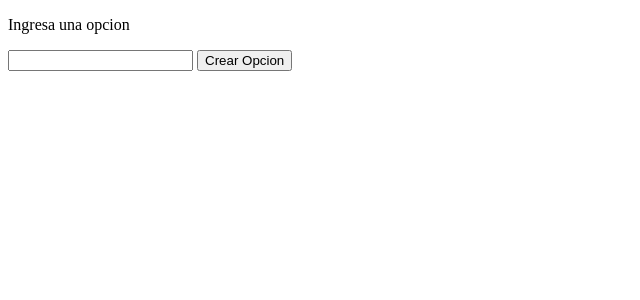
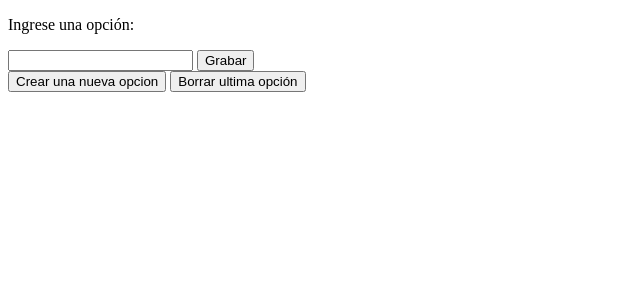
Before and after one commit to ealvan/django_project, a Django app: page /encuestas/1/crear_opcion/ in a window 1280 px wide. Shown: the part 52-352 px from the top of the page, without its empty margins (0-640 px from the left). Run offline with Django 3.2, Linux system fonts and the light colour scheme; data comes from the database, SQL or seed files in the repository; both versions use the stored data as it was after the commit.

Commit message:
Se agrego la opcion de porder agregar opciones para las encuestas, sin tener que recargar la pagina

```diff
--- a/final_project/encuestas/templates/base.html
+++ b/final_project/encuestas/templates/base.html
@@ -5,6 +5,8 @@
                         {% block title %}
                         {% endblock %}
                 </title>
+		{% block head %}
+		{% endblock %}
         </head>
         <body>
 		<nav>
--- a/final_project/encuestas/templates/encuestas/crear_opcion.html
+++ b/final_project/encuestas/templates/encuestas/crear_opcion.html
@@ -1,13 +1,41 @@
 {% extends 'base.html'%}
+
 {% block title %}
-Crear Opcion
+  Creando Opción
 {% endblock %}
+
+{% block head %}
+  <script>
+    window.addEventListener("load", inicio);
+    function inicio(){
+      document.getElementById("crearOpcion").addEventListener("click", crearOpcion);
+      document.getElementById("borrarUltimo").addEventListener("click", borrarUltimo);
+    }
+    function crearOpcion(){
+      var parrafo = document.createElement("p");
+      var texto = document.createTextNode(document.getElementById("texto").value);
+      parrafo.appendChild(texto);
+      var cont = document.getElementById("div1");
+      cont.appendChild(parrafo);
+    }
+    function borrarUltimo(){
+      var cont = document.getElementById("div1");
+      var hijo = cont.lastChild;
+      cont.removeChild(hijo);
+    }
+  </script>
+{% endblock %}
+
 {% block body %}
-	<p>Ingresa una opcion</p>
+  <p>Ingrese una opción:</p>
+  <form action="{% url 'encuestas:crear_opcion' pregunta.id  %}" method="POST">{% csrf_token %}
+    <input type="text" name="opcion" id = "texto">
+    <!-- <input type="submit" value="Crear Opcion"> -->
+    <input type = "submit" value = "Grabar">
+  </form>
 
-	<form action="{% url 'encuestas:crear_opcion' pregunta.id  %}" method="POST">{% csrf_token %}
-		<input type="text" name="opcion">
-		<input type="submit" value="Crear Opcion">
-	</form>
+  <button id = "crearOpcion">Crear una nueva opcion</button>
+  <button id = "borrarUltimo">Borrar ultima opción</button>
+  <div id = "div1"></div>
 
 {% endblock %}
```
Also changed, not shown: final_project/encuestas/templates/encuestas/detalle.html (+4 -5 lines), final_project/db.sqlite3, final_project/encuestas/migrations/0005_auto_20200727_1951.py (added), final_project/encuestas/migrations/0006_auto_20200727_2019.py (added), final_project/encuestas/migrations/0007_auto_20200727_2311.py (added), final_project/encuestas/migrations/0008_auto_20200727_2311.py (added).
